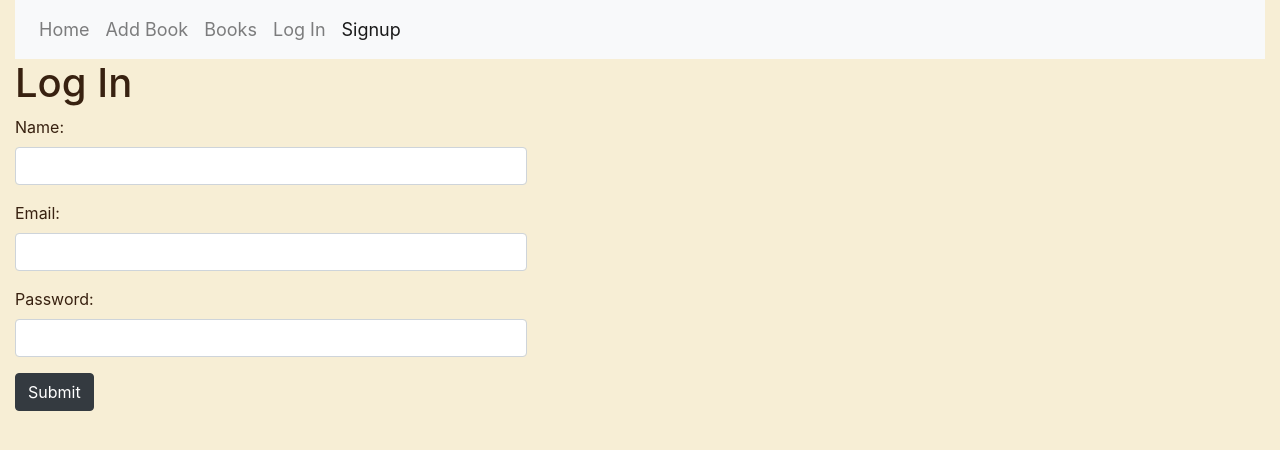
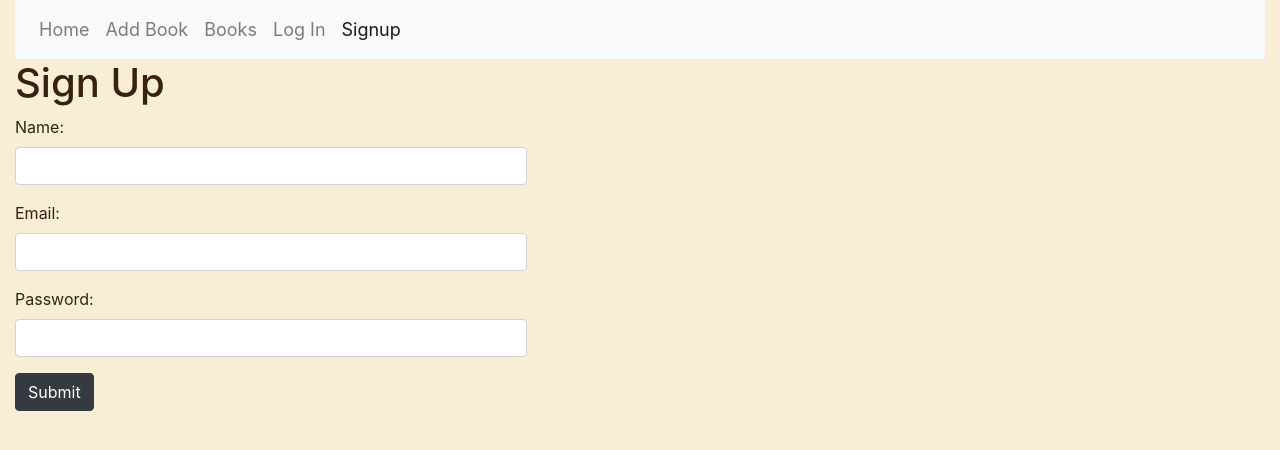
Before and after one commit to cjlee1191/betterReads, a React (Create React App) app in the folder client/: page /signup in a window 1280 px wide. Shown: the top 450 px of the page. Built offline with nearby package versions, Linux system fonts and the light colour scheme.

Commit message:
current deployed version

```diff
--- a/client/src/components/Signup.jsx
+++ b/client/src/components/Signup.jsx
@@ -25,7 +25,7 @@ const request = {"user": {"name": name, "email": email, "password": password}};
   render() {
     return (
       <div>
-        <h1>Log In</h1>
+        <h1>Sign Up</h1>
         <form onSubmit={this.handleSubmit}>
         <div className="form-group">
             <label htmlFor="name">Name: </label>
```
